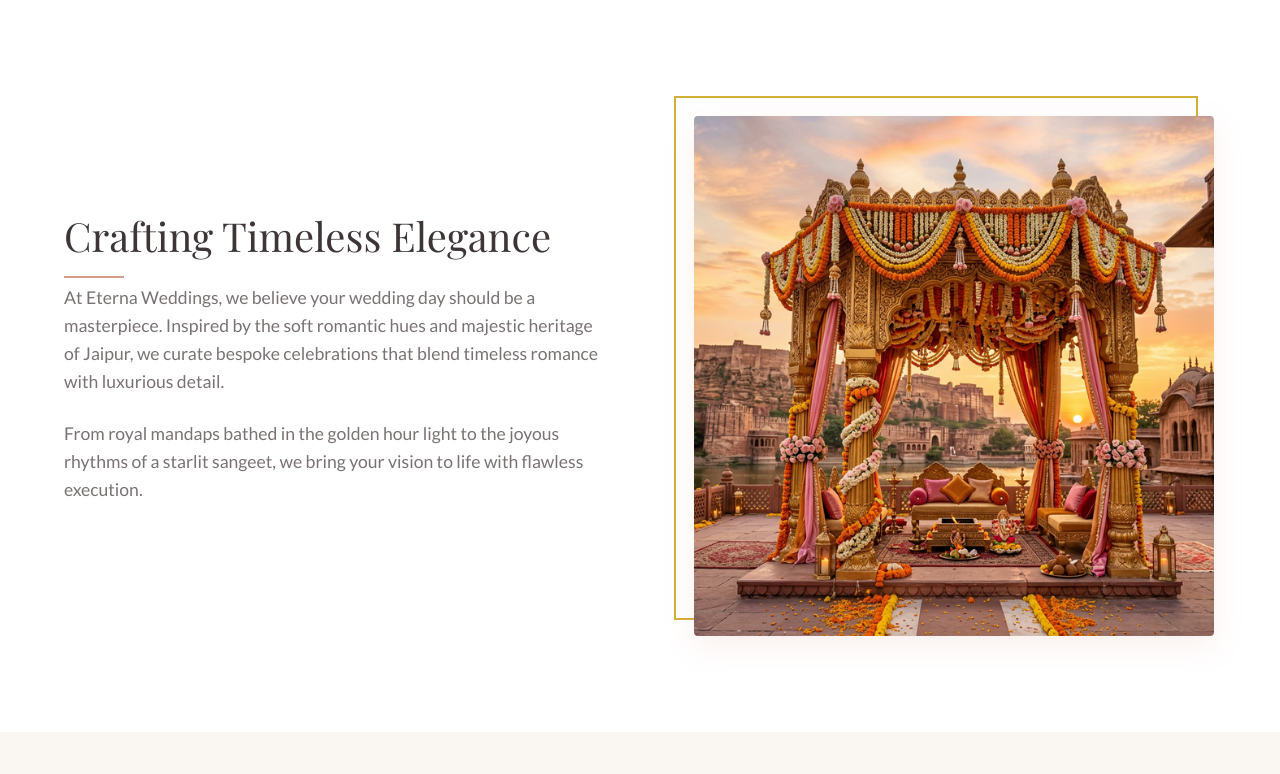
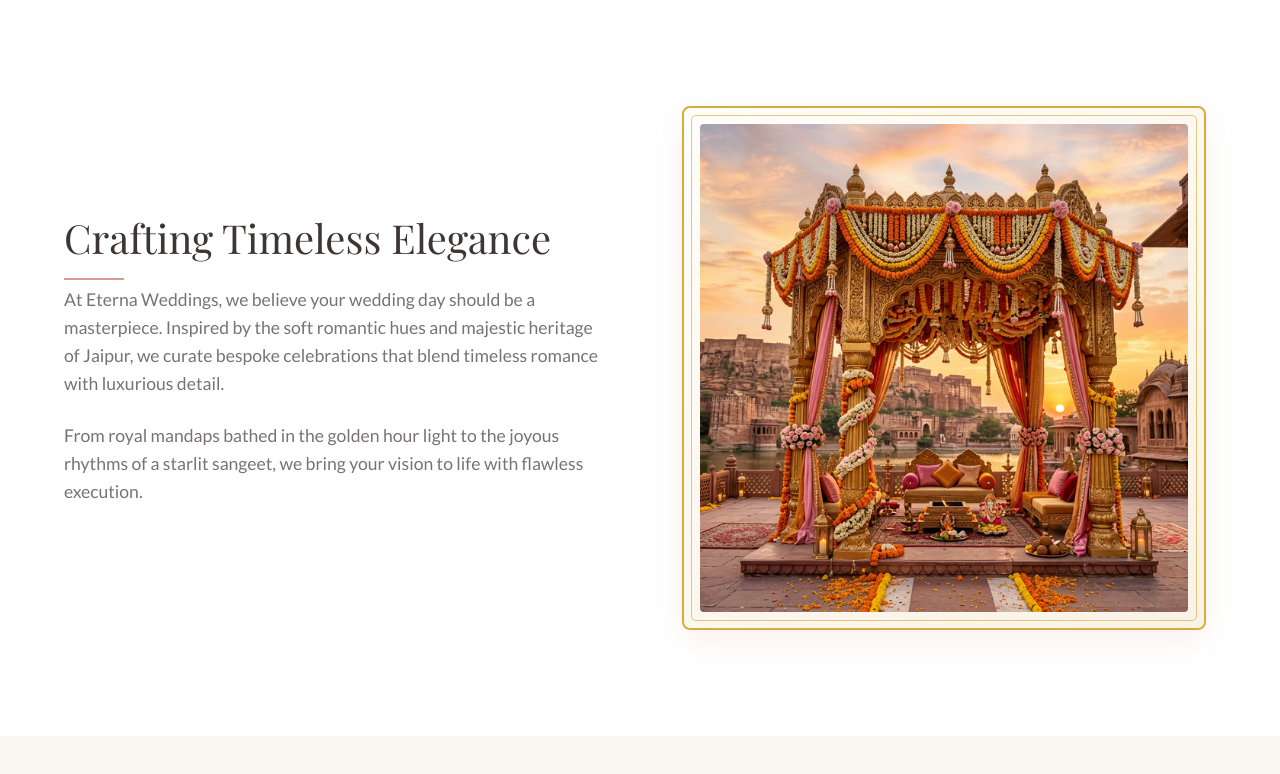
Before and after one commit to PS1852/Eterna-Weddings, a plain HTML site: page frontend/index.html in a window 1280 px wide. Shown: the part 800-1574 px from the top of the page. Drawn offline with nearby package versions, Linux system fonts and the light colour scheme; a web font is replaced by a local one.

Commit message:
Make about image frame clearly visible and balanced

```diff
--- a/frontend/style.css
+++ b/frontend/style.css
@@ -323,6 +323,7 @@ img {
 .about-image {
     display: flex;
     justify-content: center;
+    padding: 10px;
 }
 
 .about-text .section-title::after {
@@ -339,26 +340,28 @@ img {
 .image-frame {
     position: relative;
     width: min(100%, 540px);
-    padding: 20px 0 0 20px;
+    padding: 16px;
     box-sizing: border-box;
+    background: linear-gradient(145deg, #fffdf9, #f9f2e7);
+    border: 2px solid var(--secondary-color);
+    border-radius: 8px;
+    box-shadow: var(--shadow-soft);
 }
 
 .image-frame::before {
     content: '';
     position: absolute;
-    top: 0;
-    left: 0;
-    width: calc(100% - 20px);
-    height: calc(100% - 20px);
-    border: 2px solid var(--secondary-color);
+    inset: 7px;
+    border: 1px solid rgba(212, 175, 55, 0.65);
+    border-radius: 5px;
     z-index: 0;
+    pointer-events: none;
 }
 
 .image-frame img {
     position: relative;
     z-index: 1;
     border-radius: 4px;
-    box-shadow: var(--shadow-soft);
     display: block;
     width: 100%;
     height: auto;
```
